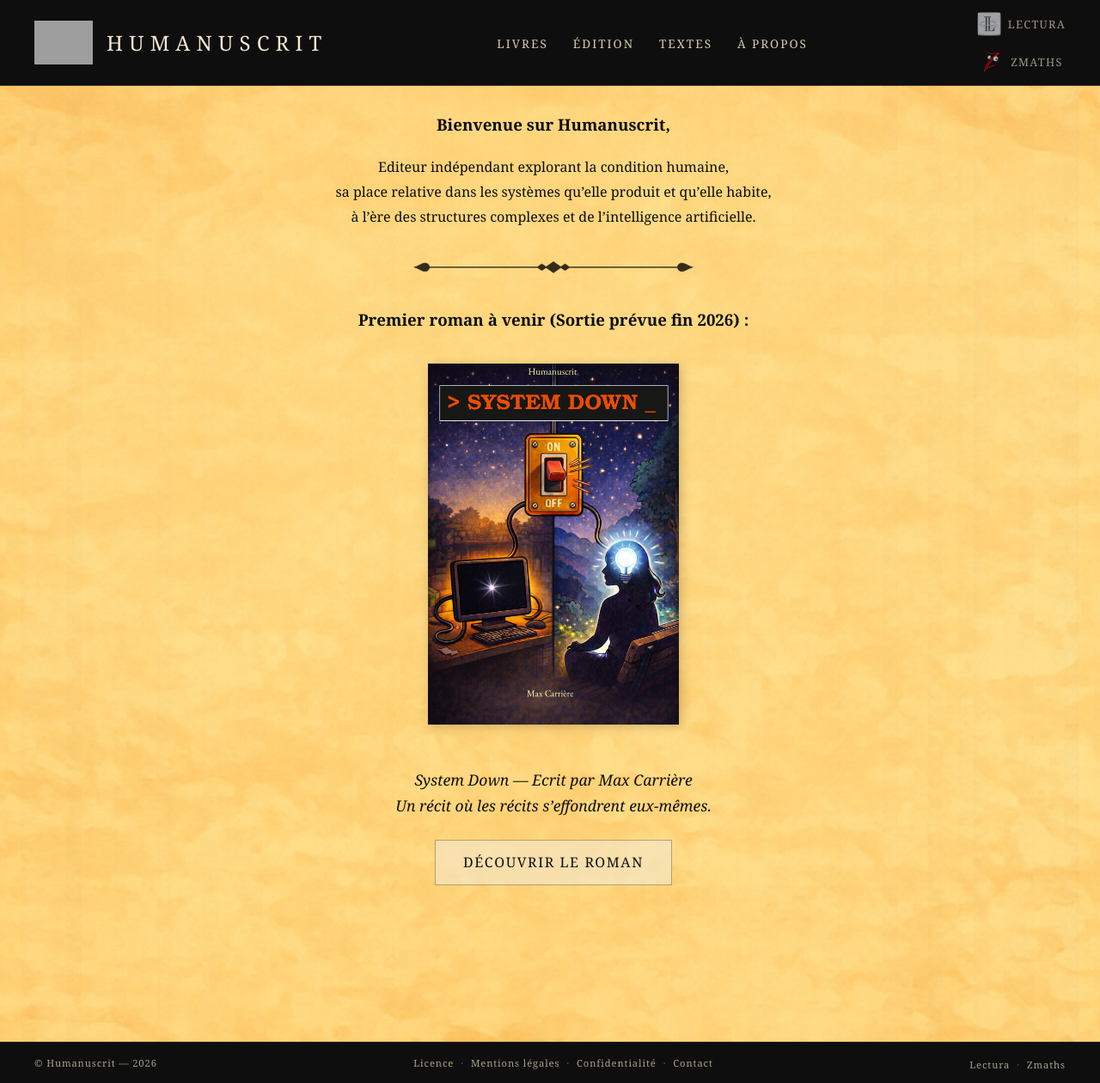
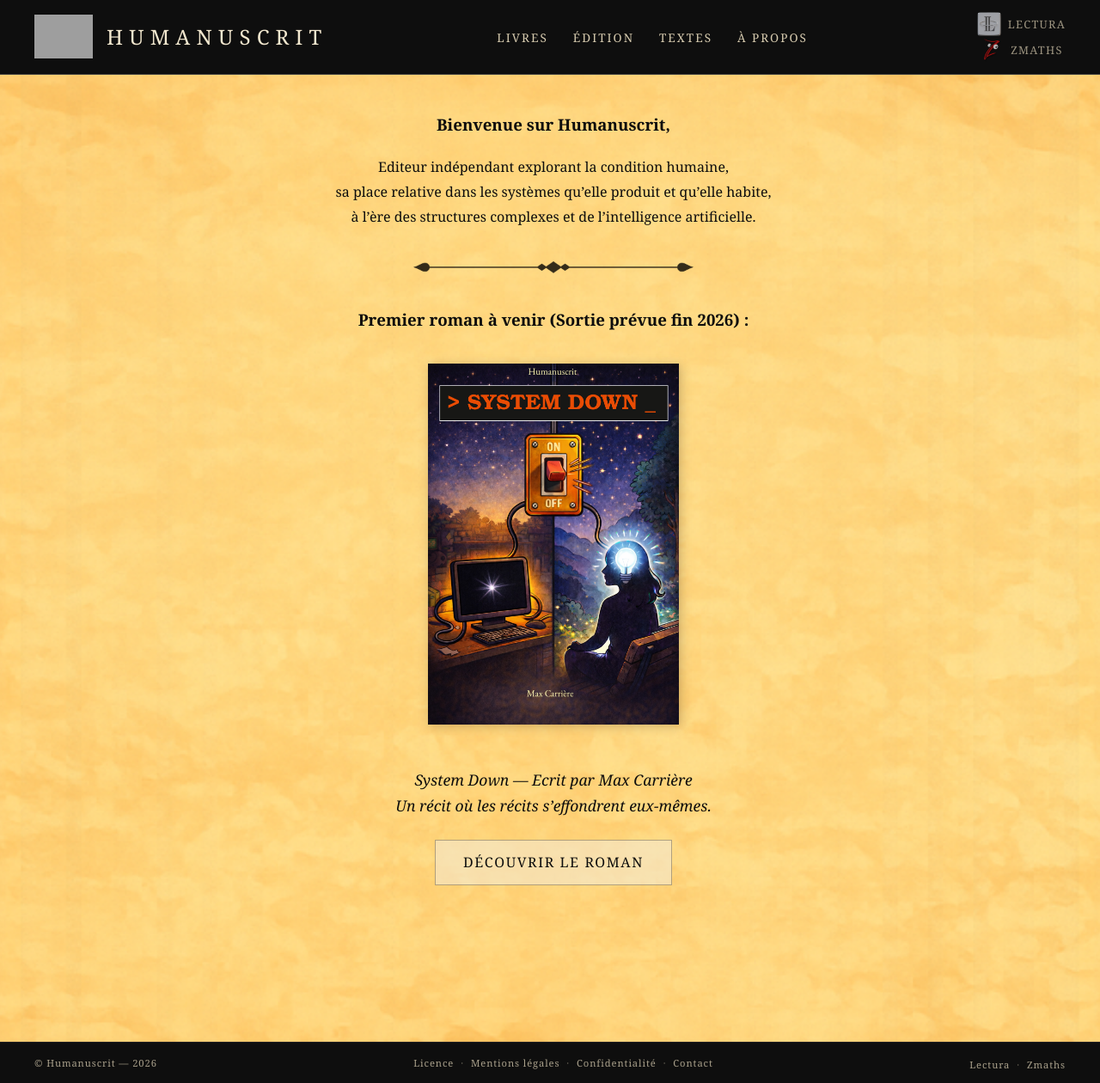
Before and after one commit to maxcarriere/humanuscrit, a Jekyll site: the page built from index.md, in a window 1280 px wide and 1260 px high. Shown: the whole window at 86% size. Built offline with Jekyll 4.4.1, drawn with Linux system fonts in a browser that asks for light colours; grey boxes are pictures that could not be loaded.

Commit message:
Fix interligne Lectura/Zmaths : gap 0.15rem sur .header-external de base
Le gap: 1rem de la règle de base écrasait le 0.15rem du media query.

Co-Authored-By: Claude Opus 4.6 <noreply@anthropic.com>

```diff
--- a/assets/css/style.scss
+++ b/assets/css/style.scss
@@ -87,7 +87,7 @@ body *::after {
 .header-external {
   display: flex;
   align-items: center;
-  gap: 1rem;
+  gap: 0.15rem;
 }
 
 .header-external a {
```
